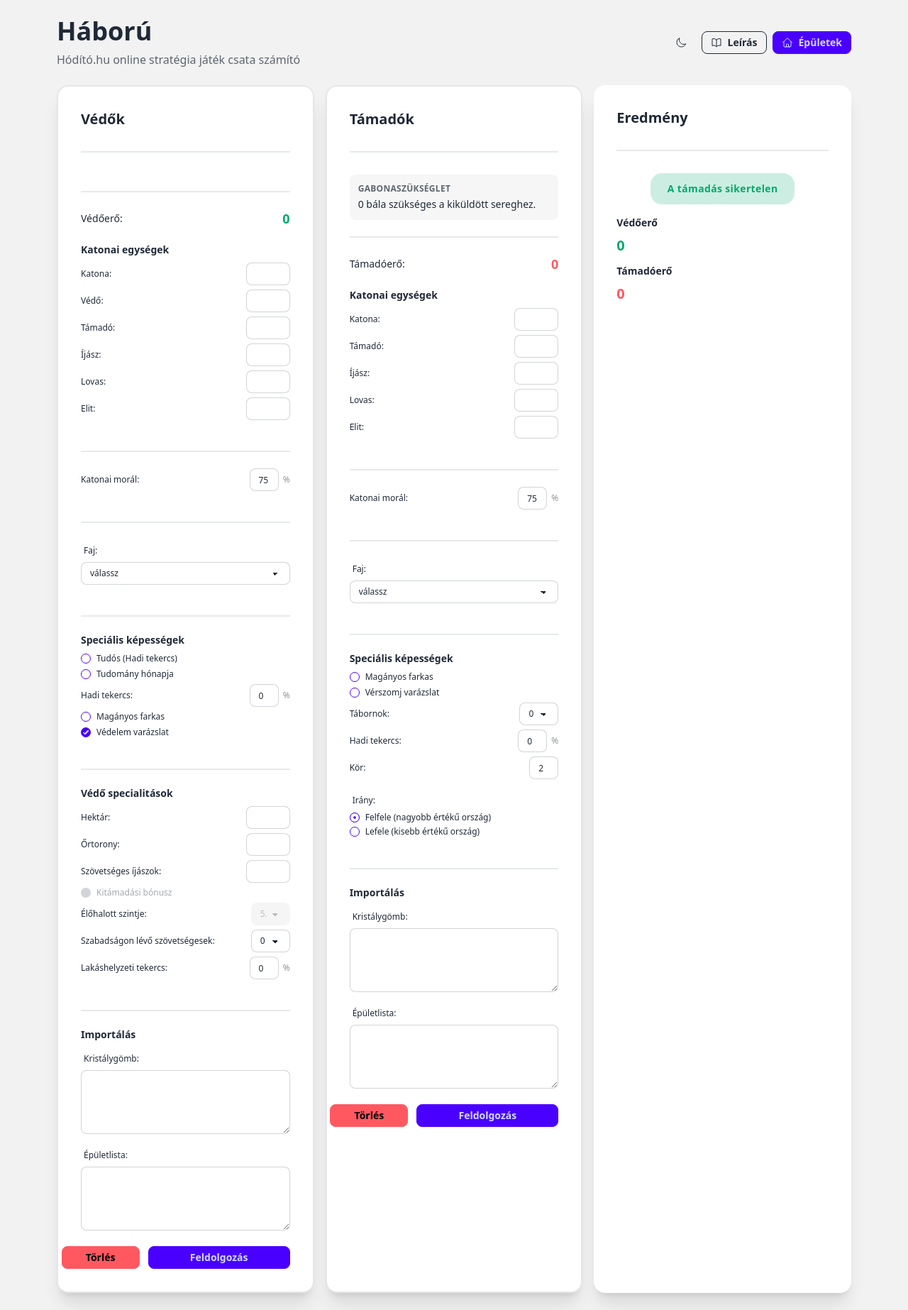
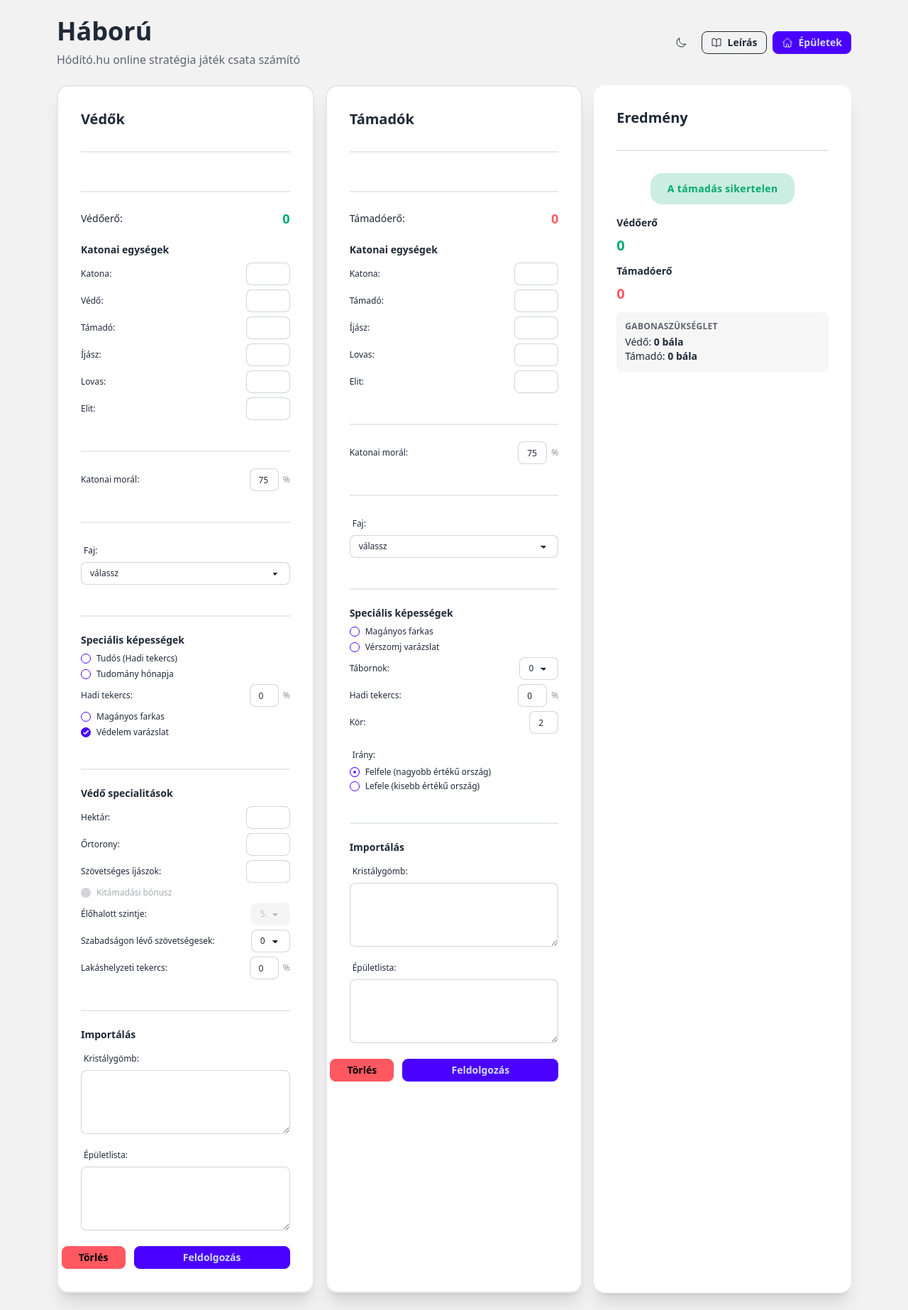
Before and after one commit to velvet07/hodito, a React app: page / in a window 1280 px wide. Shown: the whole page at 71% size. Built offline with nearby package versions, Linux system fonts and the light colour scheme.

Commit message:
Shrink war buttons and move grain summary

```diff
--- a/src/components/WarCalculator.tsx
+++ b/src/components/WarCalculator.tsx
@@ -487,7 +487,7 @@ const WarCalculatorComponent: React.FC = () => {
                   <button
                     onClick={handleVedoClear}
                     className="btn btn-error btn-sm"
-                    style={{ width: '110px' }}
+                    style={{ width: '90px' }}
                     type="button"
                   >
                     Törlés
@@ -495,7 +495,7 @@ const WarCalculatorComponent: React.FC = () => {
                   <button
                     onClick={handleVedoImport}
                     className="btn btn-primary btn-sm"
-                    style={{ flex: 1, minWidth: '200px' }}
+                    style={{ flex: '0 0 220px' }}
                     type="button"
                   >
                     Feldolgozás
@@ -516,13 +516,6 @@ const WarCalculatorComponent: React.FC = () => {
 
             <div className="space-y-3">
               {/* Támadóerő */}
-              <div className="bg-base-200/70 rounded-lg p-3">
-                <p className="text-xs font-semibold text-base-content/70 uppercase tracking-wide">Gabonaszükséglet</p>
-                <p className="text-sm text-base-content mt-1">
-                  {formatNumber(tamadoResults.gabonaszukseglet)} bála szükséges a kiküldött sereghez.
-                </p>
-              </div>
-
               <div className="pb-2">
                 <div className="divider"></div>
                 <div className="flex justify-between items-center">
@@ -699,7 +692,7 @@ const WarCalculatorComponent: React.FC = () => {
                   <button
                     onClick={handleTamadoClear}
                     className="btn btn-error btn-sm"
-                    style={{ width: '110px' }}
+                    style={{ width: '90px' }}
                     type="button"
                   >
                     Törlés
@@ -707,7 +700,7 @@ const WarCalculatorComponent: React.FC = () => {
                   <button
                     onClick={handleTamadoImport}
                     className="btn btn-primary btn-sm"
-                    style={{ flex: 1, minWidth: '200px' }}
+                    style={{ flex: '0 0 220px' }}
                     type="button"
                   >
                     Feldolgozás
@@ -752,6 +745,16 @@ const WarCalculatorComponent: React.FC = () => {
                   </p>
                 </div>
 
+                <div className="bg-base-200/70 rounded-lg p-3">
+                  <p className="text-xs font-semibold text-base-content/70 uppercase tracking-wide">Gabonaszükséglet</p>
+                  <p className="text-sm text-base-content mt-1">
+                    Védő: <span className="font-semibold">{formatNumber(vedoResults.gabonaszukseglet)} bála</span>
+                  </p>
+                  <p className="text-sm text-base-content">
+                    Támadó: <span className="font-semibold">{formatNumber(tamadoResults.gabonaszukseglet)} bála</span>
+                  </p>
+                </div>
+
               </div>
             </div>
             </div>
```
